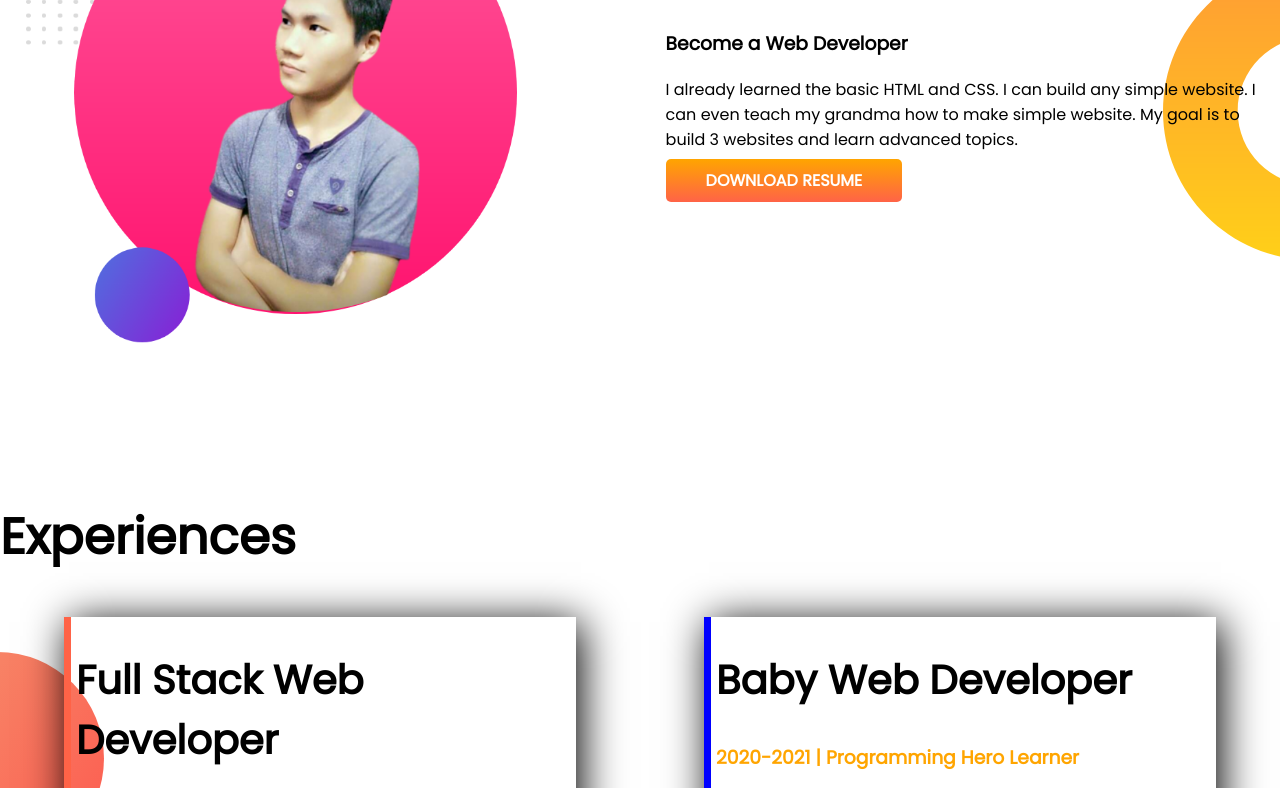
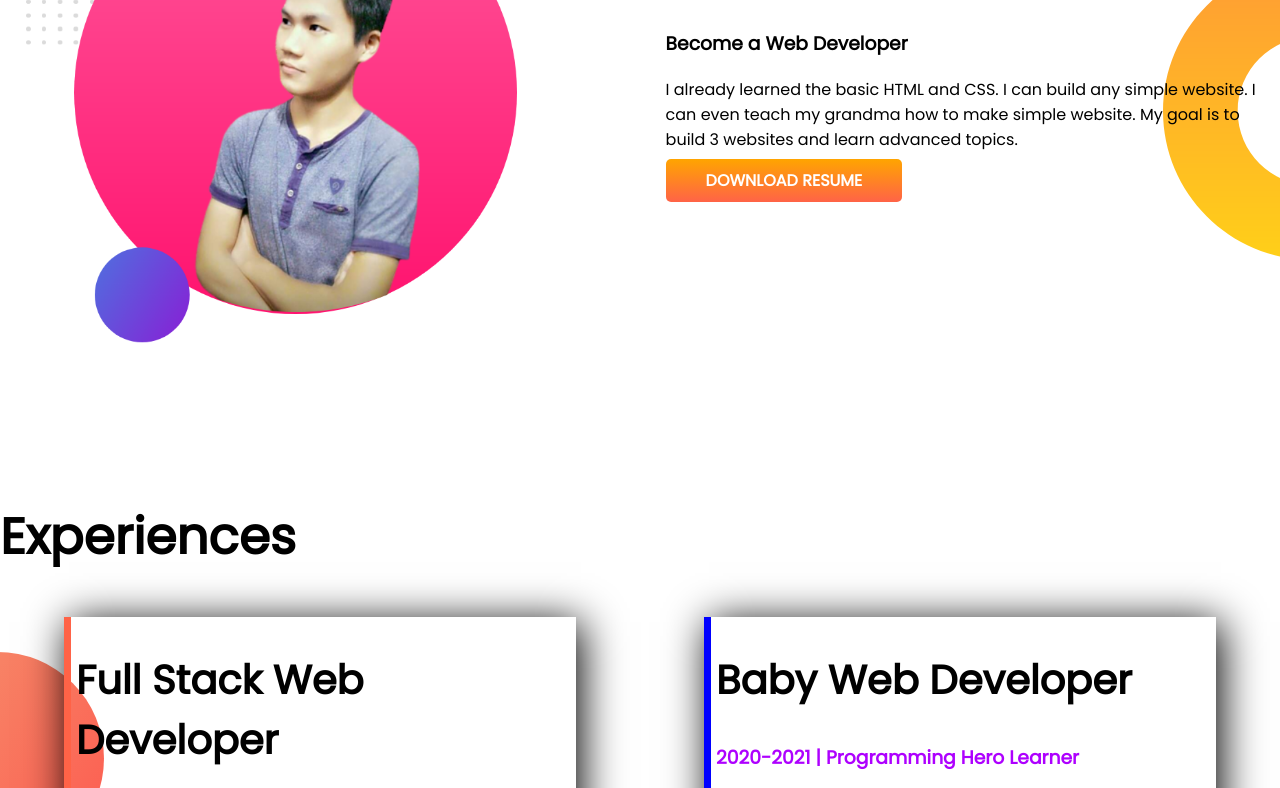
Before and after one commit to SupayanOfficial/developer-portfolio, a plain HTML site: page index.html in a window 1280 px wide. Shown: the part 774-1562 px from the top of the page. Drawn offline with Linux system fonts and the light colour scheme.

Commit message:
color-edit

```diff
--- a/style.css
+++ b/style.css
@@ -17,7 +17,7 @@ h2{
     font-size: 40px;
 }
 .orange-color{
-    color: orange;
+    color: rgb(174, 0, 255);
 }
 .half-width{
     width: 50%;
```
